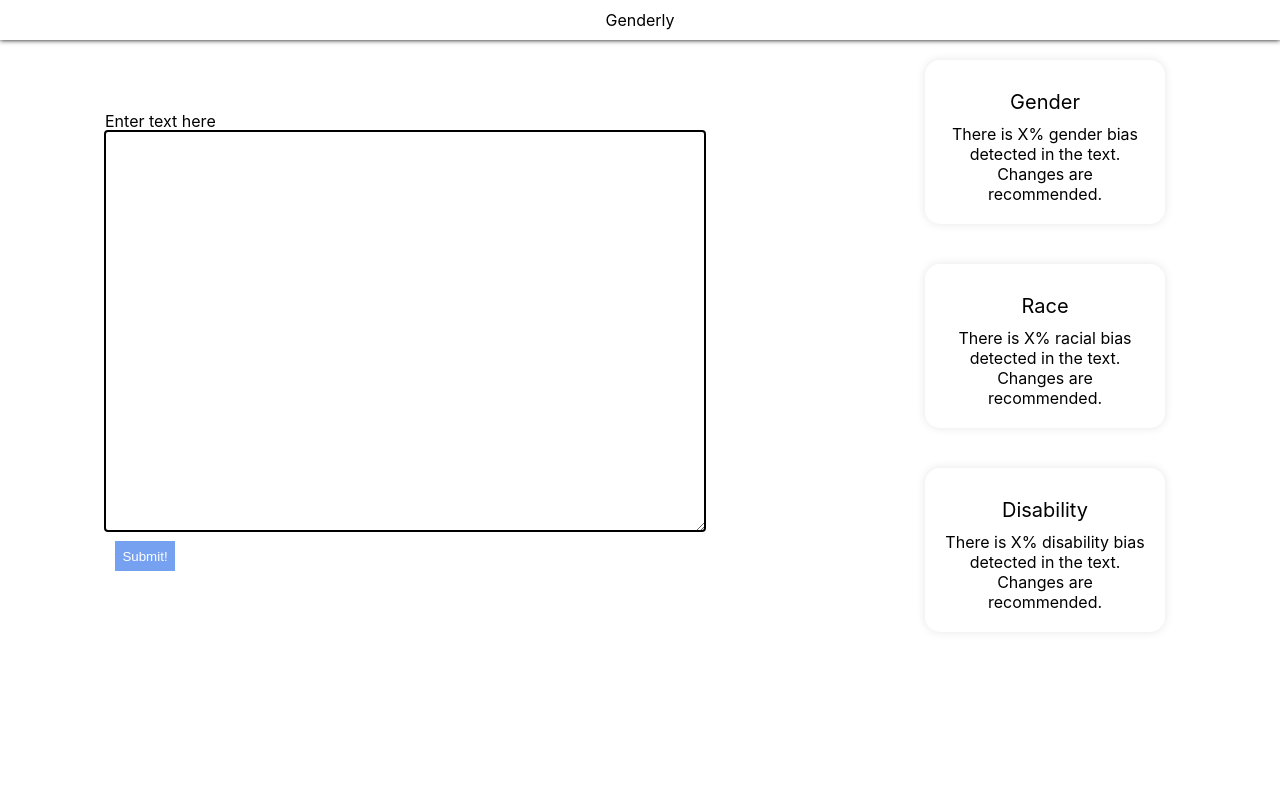
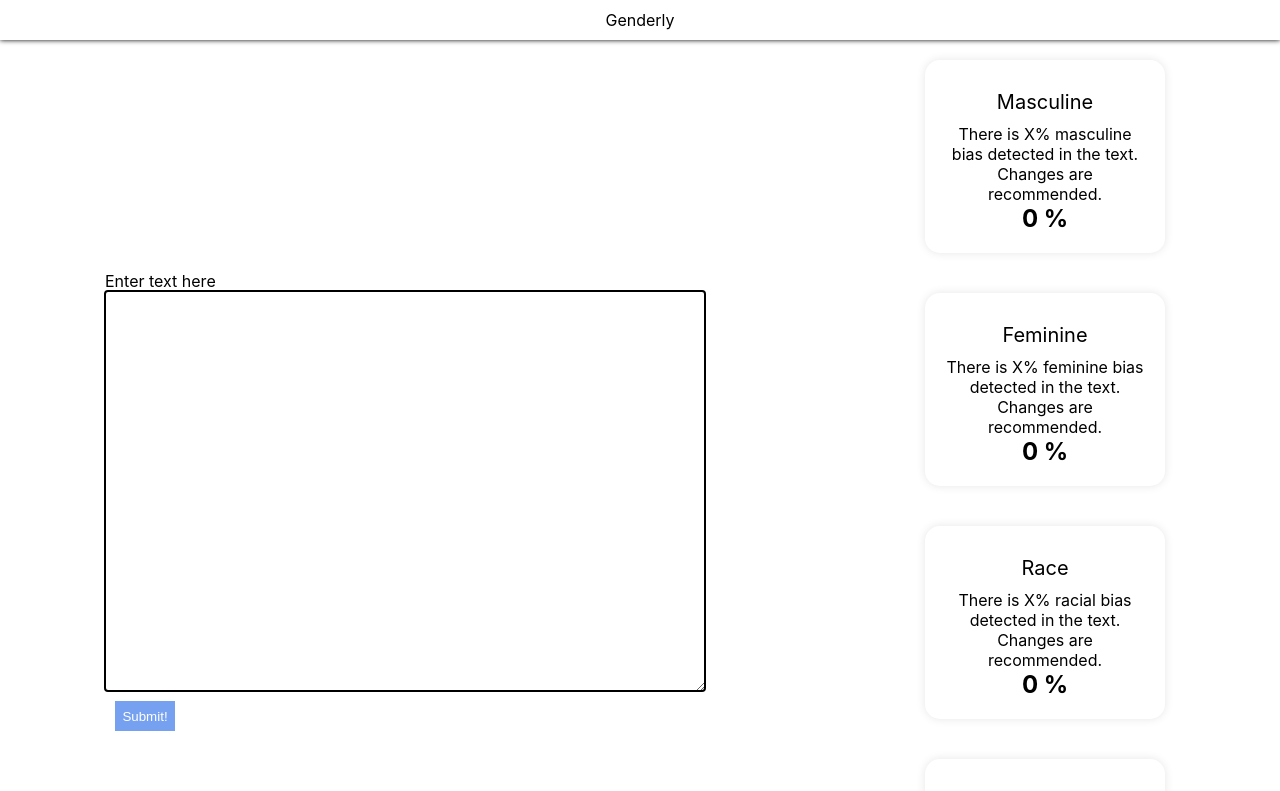
Before and after one commit to bwonCAN/HackCamp2022, a React (Create React App) app in the folder webapp/client/: page / in a window 1280 px wide. Shown: the top 791 px of the page. Built offline with nearby package versions, Linux system fonts and the light colour scheme.

Commit message:
percentages

```diff
--- a/webapp/client/src/App.js
+++ b/webapp/client/src/App.js
@@ -9,6 +9,10 @@
 
 function App() {
   const [text, setText] = useState("");
+  const [fem, setFem] = useState(0);
+  const [mas, setMas] = useState(0);
+  const [race, setRace] = useState(0);
+  const [disability, setDisability] = useState(0);
 
   function textHandler(string){
     setText(string);
@@ -24,16 +28,24 @@
         </div>
       <div className='profile_container'>
       <Profile
-      heading= "Gender"
-      description= "There is X% gender bias detected in the text. Changes are recommended."
+      heading= "Masculine"
+      description= "There is X% masculine bias detected in the text. Changes are recommended."
+      percentage = {mas}
+      />
+      <Profile
+      heading= "Feminine"
+      description= "There is X% feminine bias detected in the text. Changes are recommended."
+      percentage = {fem}
       />
       <Profile
       heading= "Race"
       description= "There is X% racial bias detected in the text. Changes are recommended."
+      percentage = {race}
       />
       <Profile
       heading= "Disability"
       description= "There is X% disability bias detected in the text. Changes are recommended."
+      percentage = {disability}
       />
       </div>
       </div>
--- a/webapp/client/src/components/Profile.js
+++ b/webapp/client/src/components/Profile.js
@@ -6,6 +6,7 @@
         <div className="profile">
             <p className="heading">{props.heading}</p>
             <p className="description"> {props.description} </p>
+            <h2>{props.percentage} %</h2>
 
 
         </div>
```
